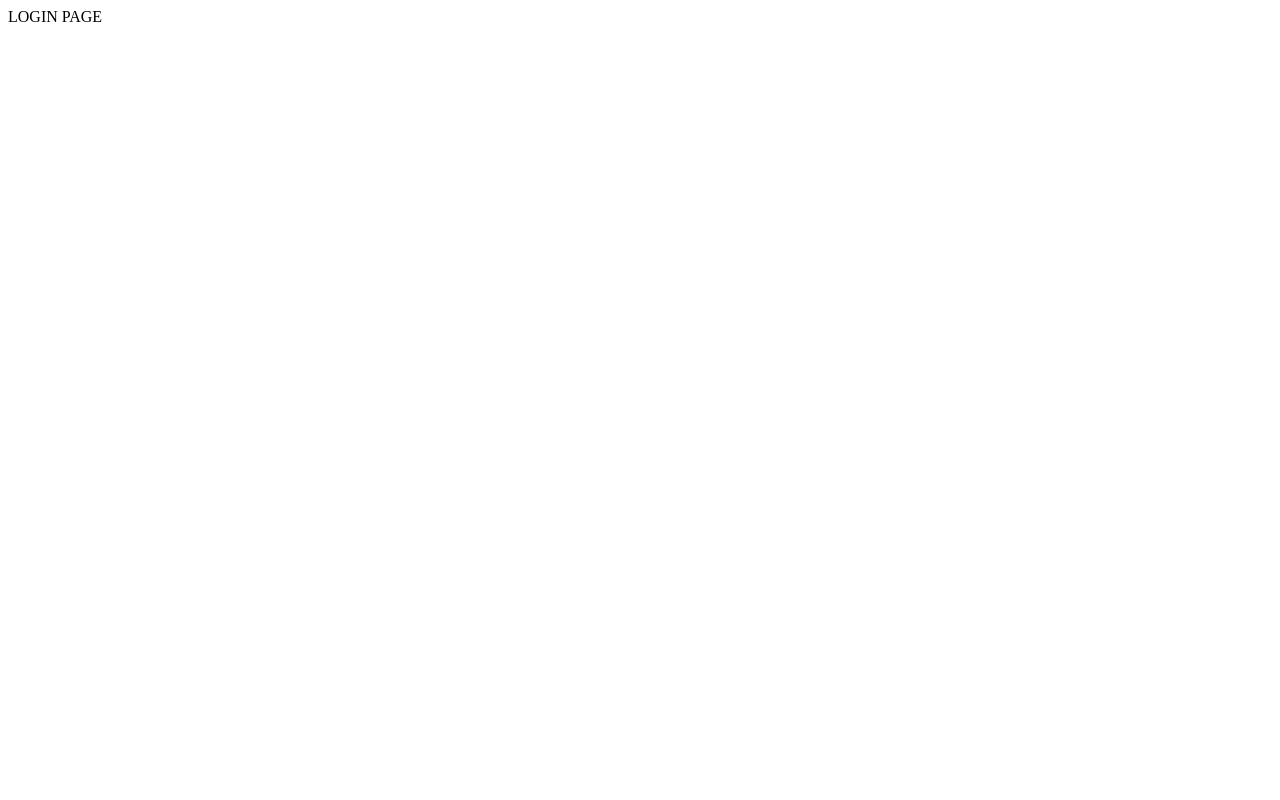
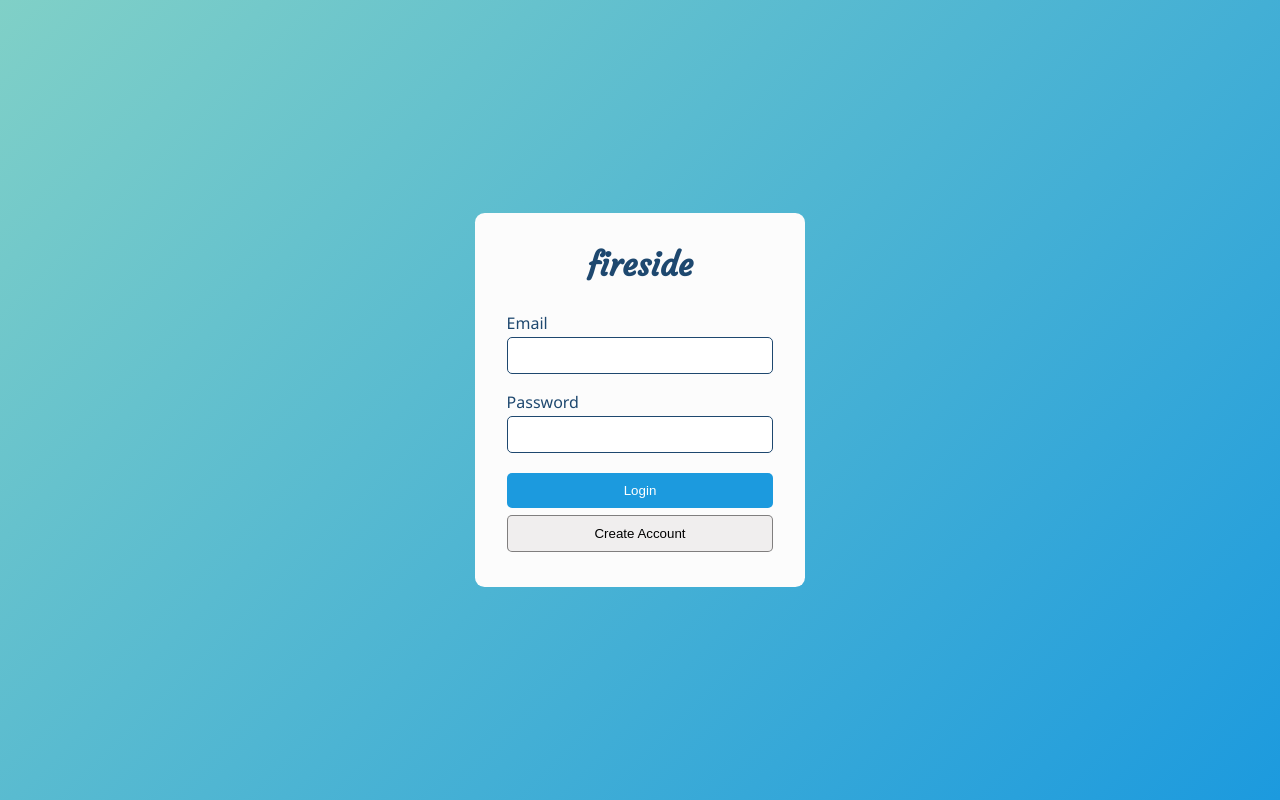
Before and after one commit to jpxor/fireside, a plain HTML site: page www/pages/login/index.html in a window 1280 px wide. Drawn offline with nearby package versions, Linux system fonts and the light colour scheme.

Commit message:
login page UI
added the html and css, but no functionality

```diff
--- /dev/null
+++ b/www/assets/style.css
@@ -0,0 +1,83 @@
+/* GLOBAL */
+:root {
+    --accent-color: #1c9ade;
+    --accent-dark-color: rgb(30, 72, 111);
+    --accent-contrast-color: rgb(246, 180, 101);
+}
+
+* {
+    box-sizing: border-box;
+}
+
+/* LOGIN PAGE */
+body.login-page {
+    background-color: var(--accent-color);
+    background-image: linear-gradient(315deg, var(--accent-color) 0%, #80D0C7 100%);
+    display: flex;
+    align-items: center;
+    height: 100vh;
+    margin: 0;
+    font-family: 'Noto Sans', sans-serif;
+    font-weight: 400;
+
+    section {
+        margin: auto;
+        padding: 2em;
+        background-color: #fcfcfc;
+        border-radius: 0.6em;
+        text-align: center;
+    }
+
+    h1 {
+        margin-top: 0;
+        color: var(--accent-dark-color);
+        font-family: 'Courgette', cursive;
+        font-size: xx-large;
+    }
+
+    form {
+        display: flex;
+        flex-direction: column;
+        text-align: start;
+    }
+
+    label {
+        color: var(--accent-dark-color);
+    }
+
+    input {
+        width: 100%;
+        min-width: 36ch;
+        margin-top: .25em;
+        margin-bottom: 1.25em;
+        padding: .75em;
+        border: 1px solid var(--accent-dark-color);
+        border-radius: 5px;
+    }
+
+    button {
+        width: 100%;
+        margin-block: 0.25em;
+        padding: .75em;
+        border-radius: 5px;
+        cursor: pointer;
+        border: 1px solid rgba(0, 0, 0, 0.469);
+        background-color: rgb(240, 238, 238);
+    }
+
+    button:hover {
+        background-color: rgb(221, 221, 221);
+        font-weight: 600;
+    }
+
+    button.accent {
+        background-color: var(--accent-color);
+        color: white;
+        border: none;
+    }
+
+    button.accent:hover {
+        background-color: #1a86c0;
+        font-weight: 600;
+    }
+}
--- a/www/pages/login/index.html
+++ b/www/pages/login/index.html
@@ -1 +1,33 @@
-LOGIN PAGE
+<!DOCTYPE html>
+<html lang="en">
+
+<head>
+    <title>fireside</title>
+    <meta charset="UTF-8">
+    <meta name="viewport" content="width=device-width, initial-scale=1.0">
+
+    <script src="https://unpkg.com/htmx.org@latest" defer></script>
+    <link rel="stylesheet" href="/assets/style.css" defer>
+
+    <link rel="preconnect" href="https://fonts.googleapis.com">
+    <link rel="preconnect" href="https://fonts.gstatic.com" crossorigin>
+    <link href="https://fonts.googleapis.com/css2?family=Courgette&family=Noto+Sans:ital,wght@0,200;0,400;0,600;0,700;1,400" rel="stylesheet" defer>
+</head>
+
+<body class="login-page">
+    <section>
+        <h1>fireside</h1>
+        <form>
+            <label for="email">Email</label>
+            <input name="email" id="email" type="email" autocomplete="email" required />
+
+            <label for="password">Password</label>
+            <input type="password" id="password" name="password" autocomplete="current-password" required />
+
+            <button class="accent" type="submit">Login</button>
+            <button type="submit">Create Account</button>
+        </form>
+    </section>
+</body>
+
+</html>
```
